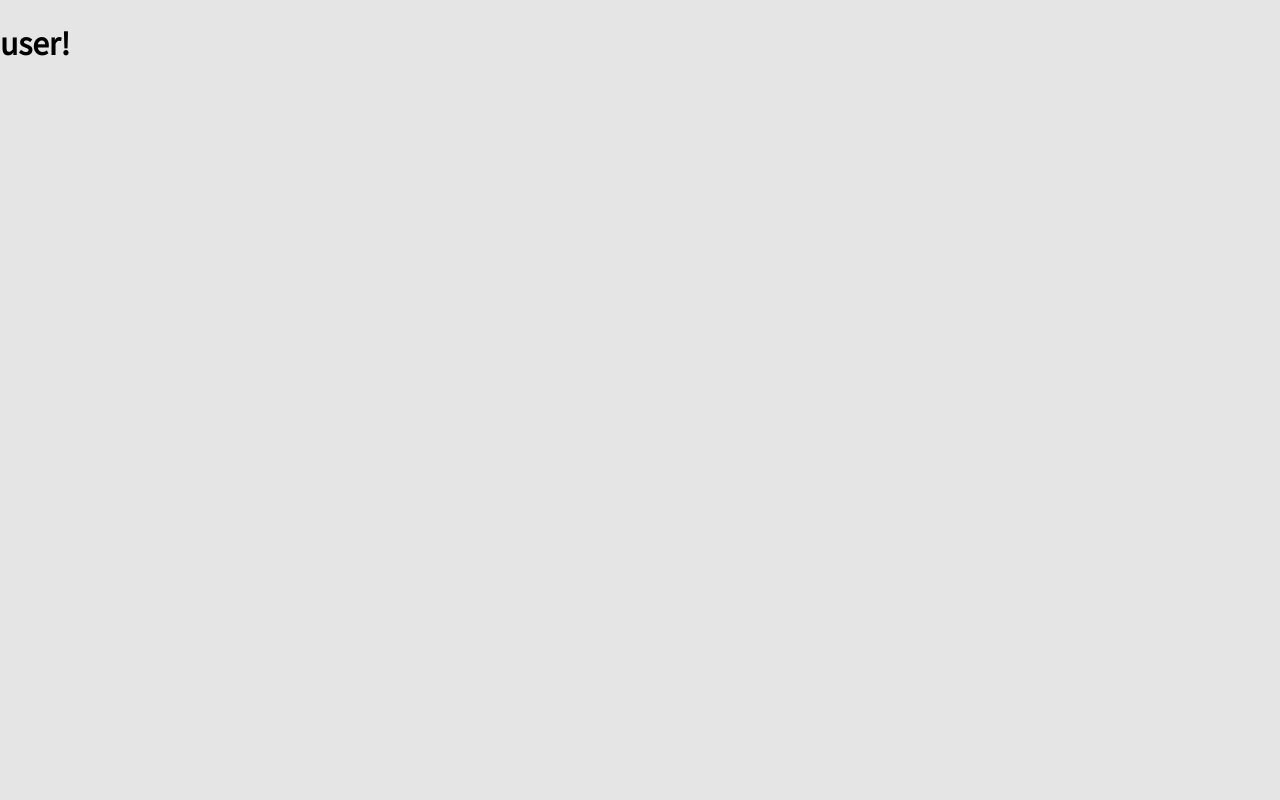
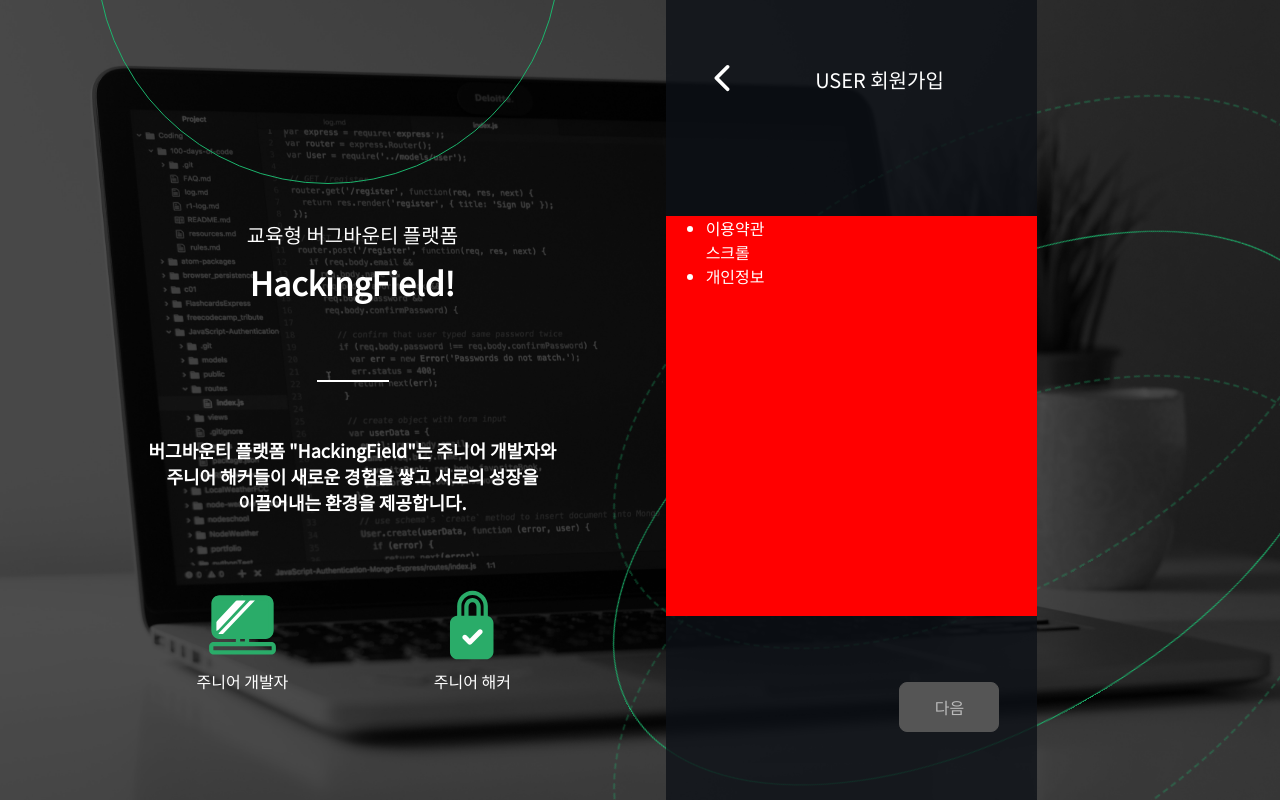
Before and after one commit to Team-INFO4/info-hackingfield-frontend, a Next.js app: page /signup/user in a window 1280 px wide. Shown: the top 800 px of the page. Built offline with nearby package versions, Linux system fonts and the light colour scheme; a web font is replaced by a local one.

Commit message:
유저 약관 페이지 구현중

```diff
--- a/components/Main/styles.tsx
+++ b/components/Main/styles.tsx
@@ -582,3 +582,32 @@
     width: 130px;
   }
 `;
+
+/*
+  이용약관
+  */
+export const TitleBox = styled.div`
+  width: 250px;
+  height: 40px;
+  position: relative;
+  left: 21%;
+  @media screen and (max-width: 1800px) {
+    left: 19%;
+  }
+  @media screen and (max-width: 1600px) {
+    left: 16%;
+  }
+  @media screen and (max-width: 1440px) {
+    left: 12%;
+  }
+`;
+
+export const scrollBox = styled.div`
+  position: relative;
+  width: 100%;
+  height: 50%;
+  top: 20%;
+  background-color: red;
+  font-size: 16px;
+  font-weight: 400;
+`;
--- /dev/null
+++ b/components/Main/user/UserTerms.tsx
@@ -0,0 +1,90 @@
+import React, { useState } from "react";
+import * as S from "../styles";
+import styled from "styled-components";
+import { IoIosArrowBack } from "react-icons/io";
+import Router from "next/router";
+
+const NextButton = styled(S.styledButton)`
+  width: 120px;
+  height: 50px;
+  font-size: 16px;
+  font-weight: 500;
+  position: absolute;
+  top: 88%;
+  left: 70%;
+  @media screen and (max-width: 1600px) {
+    width: 110px;
+  }
+  @media screen and (max-width: 1440px) {
+    left: 63%;
+    width: 100px;
+  }
+  @media screen and (max-height: 960px) {
+    top: 80%;
+  }
+`;
+
+const NextButtonEnable = styled(S.styledButtonEnable)`
+  width: 120px;
+  height: 50px;
+  font-size: 16px;
+  font-weight: 500;
+  position: absolute;
+  top: 88%;
+  left: 70%;
+  @media screen and (max-width: 1600px) {
+    width: 110px;
+  }
+  @media screen and (max-width: 1440px) {
+    left: 63%;
+    width: 100px;
+  }
+  @media screen and (max-height: 960px) {
+    top: 80%;
+  }
+`;
+
+const Resister_select = () => {
+  const [selectCategory, setSelectCategory] = useState("");
+  const [user, setUser] = useState(false);
+  const [team, setTeam] = useState(false);
+
+  const onClick = () => {
+    console.log(user, " & ", team);
+    if (user) {
+      Router.push("/signup/user");
+    } else {
+      Router.push("/signup/team");
+    }
+  };
+
+  return (
+    <S.BackDiv>
+      <S.arrowBox>
+        <IoIosArrowBack
+          className="arrow"
+          size="40px"
+          onClick={() => Router.back()}
+        />
+      </S.arrowBox>
+      <S.TitleBox>
+        <h2>USER 회원가입</h2>
+      </S.TitleBox>
+      <S.scrollBox>
+        <ul>
+          <li>이용약관</li>
+          <div>스크롤</div>
+          <li>개인정보</li>
+        </ul>
+      </S.scrollBox>
+
+      {selectCategory ? (
+        <NextButtonEnable onClick={onClick}>다음</NextButtonEnable>
+      ) : (
+        <NextButton>다음</NextButton>
+      )}
+    </S.BackDiv>
+  );
+};
+
+export default Resister_select;
--- a/pages/signup/common.tsx
+++ b/pages/signup/common.tsx
@@ -13,12 +13,6 @@
   );
 };
 
-common.getInitialProps = async (ctx: { pathname: any }) => {
-  const pathname = ctx.pathname;
-
-  return { pathname };
-};
-
 const Wrapper = styled.div`
   position: absolute;
   width: 100vw;
--- a/pages/signup/user.tsx
+++ b/pages/signup/user.tsx
@@ -1,11 +1,21 @@
 import React from "react";
-
+import styled from "styled-components";
+import MainComponent from "../../components/Main/MainComponent";
+import UserTerms from "../../components/Main/user/UserTerms";
 const user = () => {
   return (
-    <div>
-      <h1>user!</h1>
-    </div>
+    <Wrapper>
+      <MainComponent />
+      <UserTerms />
+    </Wrapper>
   );
 };
 
+const Wrapper = styled.div`
+  position: absolute;
+  width: 100vw;
+  height: 290vh;
+  background-color: #333333;
+`;
+
 export default user;
```
Also changed, not shown: pages/signup/team.tsx (+14 -1 lines).
